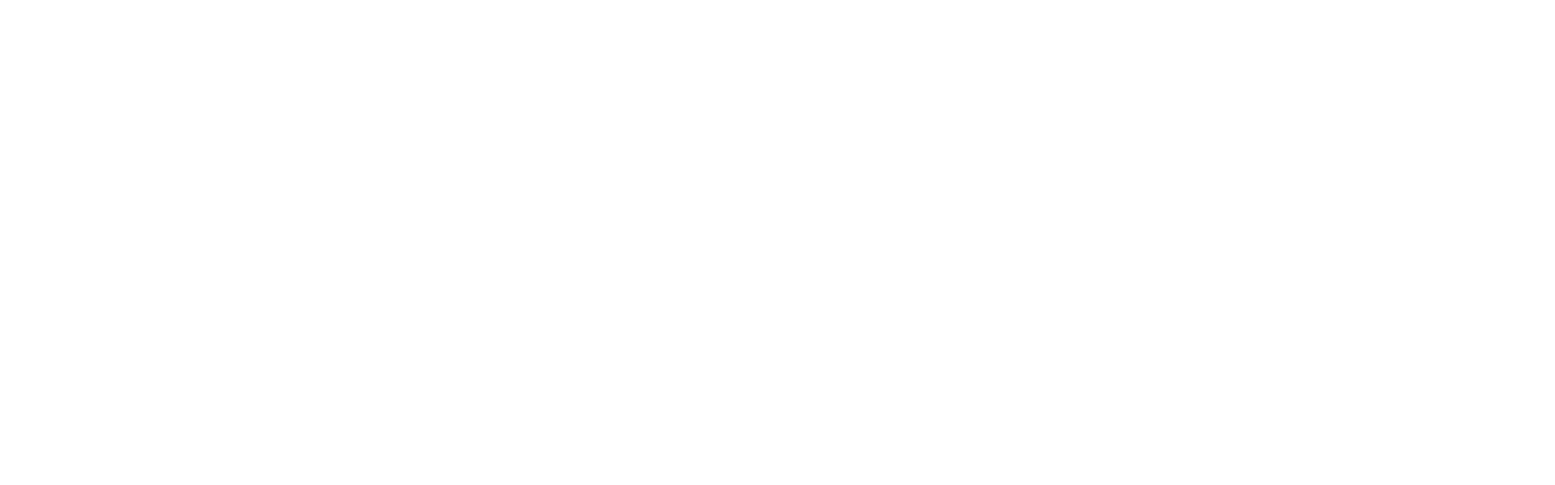
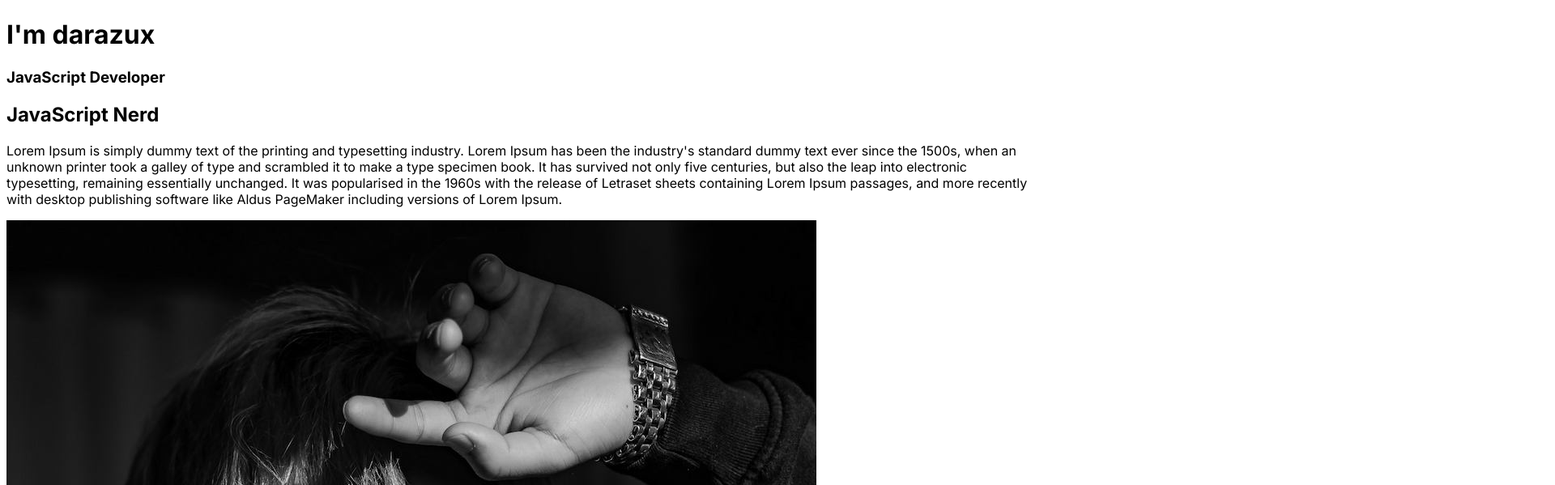
Before and after one commit to darazux/next-blog, a Next.js app: page / in a window 1280 px wide. Shown: the part 760-1359 px from the top of the page at 81% size, 1920 px wide, since content can reach past the window. Before the commit the page ends 800 px from the top, so only its background shows below. Built offline with nearby package versions, Linux system fonts and the light colour scheme.

Commit message:
* update front page.

```diff
--- a/app/page.js
+++ b/app/page.js
@@ -1,13 +1,66 @@
-// app/page.js
+import Link from 'next/link';
+import Image from 'next/image';
+import heroPic from '../public/images/index-hero.jpg';
+import profilePic from '../public/images/profile.jpg';
 
-import Link from 'next/link';
+export const metadata = {
+  title: 'Abe Hiroki',
+  description: 'Abe Hirokiのポートフォリオサイトです',
+};
 
 const Index = () => {
   return (
-    <div>
-      <h1>こんにちは</h1>
-      <Link href="/contact">Contactページへ移動</Link>
-    </div>
+    <>
+      <div className="hero">
+        <Image src={heroPic} alt="hero" />
+        <div className="textContainer">
+          <h1>I'm darazux</h1>
+          <h3>JavaScript Developer</h3>
+        </div>
+      </div>
+      <div className="container">
+        <div className="profile">
+          <div>
+            <h2>JavaScript Nerd</h2>
+            <p>
+              Lorem Ipsum is simply dummy text of the printing and typesetting
+              industry. Lorem Ipsum has been the industry's standard dummy text
+              ever since the 1500s, when an unknown printer took a galley of
+              type and scrambled it to make a type specimen book. It has
+              survived not only five centuries, but also the leap into
+              electronic typesetting, remaining essentially unchanged. It was
+              popularised in the 1960s with the release of Letraset sheets
+              containing Lorem Ipsum passages, and more recently with desktop
+              publishing software like Aldus PageMaker including versions of
+              Lorem Ipsum.
+            </p>
+          </div>
+          <div>
+            <Image src={profilePic} alt="hero" />
+          </div>
+        </div>
+        <div className="skills">
+          <h2>Skills</h2>
+          <div className="skillsContainer">
+            <div>
+              <img src="/images/javascript.svg" alt="javascript" />
+              <span>JavaScript / 3 years</span>
+            </div>
+            <div>
+              <img src="/images/react.svg" alt="react" />
+              <span>React / 0.5 years</span>
+            </div>
+            <div>
+              <img src="/images/next.svg" alt="next" />
+              <span>Next.JS / 0.5 years</span>
+            </div>
+          </div>
+        </div>
+        <div className="ctaButton">
+          <Link href="/contact">Make It Happen!</Link>
+        </div>
+      </div>
+    </>
   );
 };
 
```
